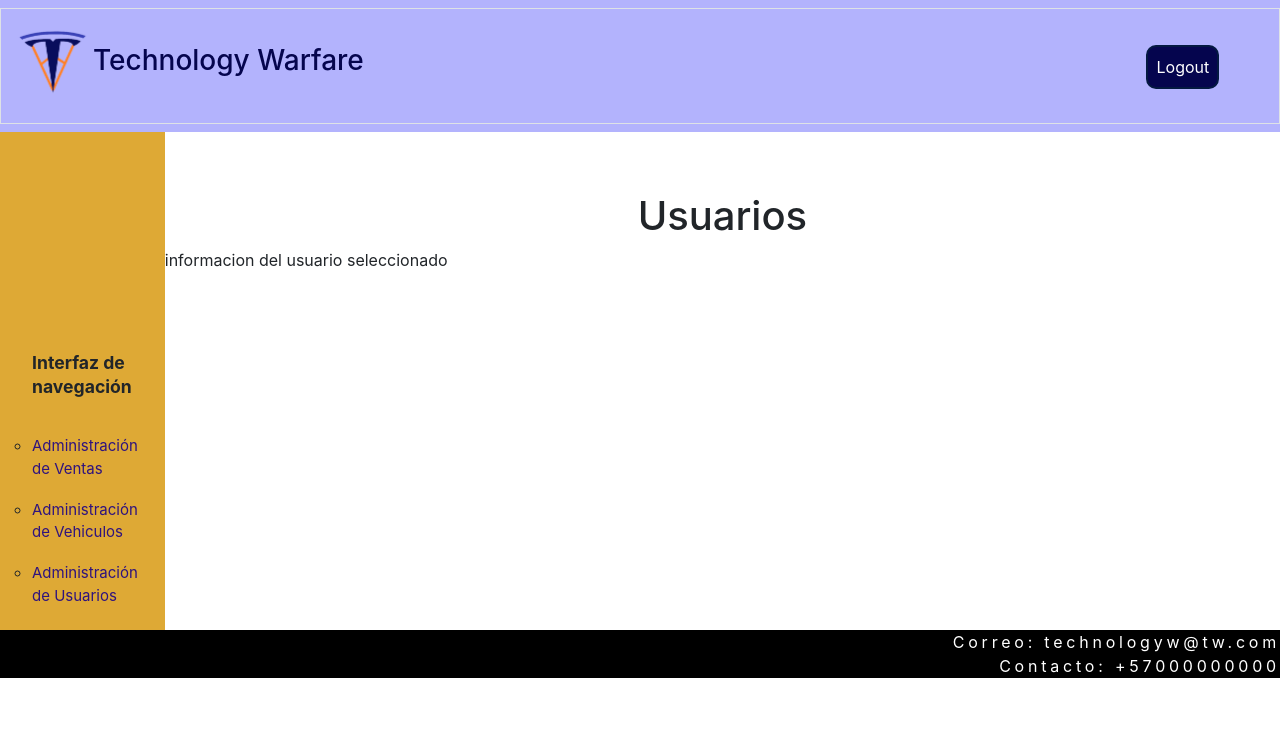
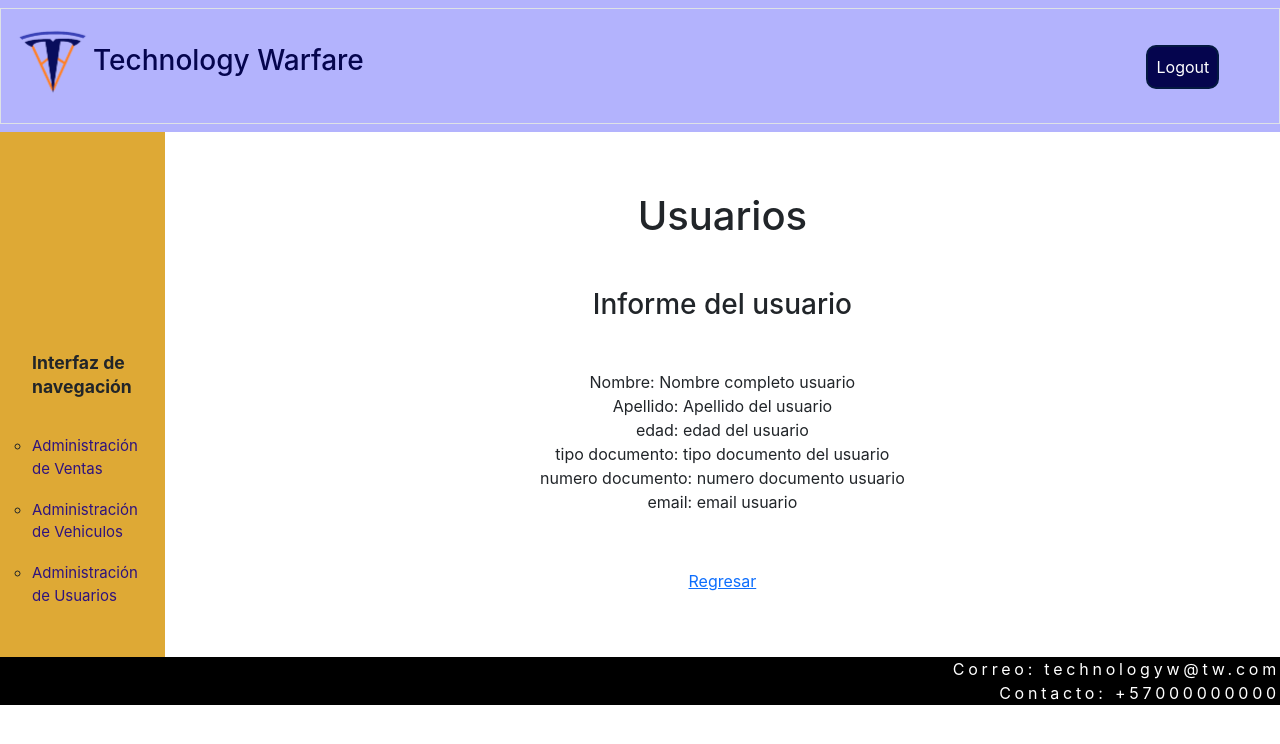
Before and after one commit to Technology-Warfare/Project-ciclo3, a React (Create React App) app in the folder tesla/: page /dashboard/usuarios/info in a window 1280 px wide. Shown: the top 744 px of the page. Built offline with nearby package versions, Linux system fonts and the light colour scheme.

Commit message:
creacion info usuarios

```diff
--- a/tesla/src/Pages/infouser.js
+++ b/tesla/src/Pages/infouser.js
@@ -2,6 +2,8 @@ import React from 'react'
 import NavbarPrivado from '../components/NavbarPrivado'
 import Sidebar from '../components/Sidebar'
 import Footer from '../components/Footer'
+import '../Pages/styles/usuarios.css';
+import { Link } from 'react-router-dom';
 
 const infouser = () => {
     return (
@@ -13,7 +15,21 @@ const infouser = () => {
                     <h1 className="title">
                         Usuarios
                     </h1>
-                    informacion del usuario seleccionado
+                    <h3 className="title mt-5">
+                        Informe del usuario
+                    </h3>
+                    <div className="info-user mt-5">
+                        Nombre: Nombre completo usuario<br/>
+                        Apellido: Apellido del usuario<br/>
+                        edad: edad del usuario <br/>
+                        tipo documento: tipo documento del usuario <br/>
+                        numero documento: numero documento usuario <br/>
+                        email: email usuario <br/>
+                    </div>
+                    <div className="link">
+                        <Link to="/dashboard/usuarios">Regresar</Link>
+                    </div>
+
                 </div>
             </div>
             <Footer/>
--- a/tesla/src/Pages/styles/usuarios.css
+++ b/tesla/src/Pages/styles/usuarios.css
@@ -34,6 +34,15 @@ td{
     text-align: center;
 }
 
+.info-user{
+    text-align:center;
+}
+
+.link{
+    text-align: center;
+    margin-top: 5%;
+}
+
 @media screen and (max-width:600px) {
 
     .content-usuarios{
--- a/tesla/src/components/DatosListaVenta.js
+++ b/tesla/src/components/DatosListaVenta.js
@@ -124,7 +124,8 @@ const DatosListaVenta = () => {
                                     </div>
                                     <div class="modal-footer">
                                         <button type="button" class="btn btn-secondary" data-bs-dismiss="modal">Cancelar</button>
-                                        <button type="button" class="btn btn-primary">Guardar</button>
+                                        <button type="button" onClick={handleAceptar} class="btn btn-primary">Guardar</button>
+                                        <ToastContainer />
                                     </div>
                                 </div>
                             </div>
--- a/tesla/src/components/DatosVehiculo.js
+++ b/tesla/src/components/DatosVehiculo.js
@@ -270,7 +270,8 @@ const DatosVehiculo = () => {
                                 </div>
                                 <div class="modal-footer">
                                     <button type="button" class="btn btn-secondary" data-bs-dismiss="modal">Cancelar</button>
-                                    <button type="button" class="btn btn-primary">Guardar</button>
+                                    <button type="button" onClick={handleAceptar} class="btn btn-primary">Guardar</button>
+                                    <ToastContainer />
                                 </div>
                             </div>
                         </div>
--- a/tesla/src/components/RegistrarVehiculo.js
+++ b/tesla/src/components/RegistrarVehiculo.js
@@ -95,8 +95,6 @@ const RegistrarVehiculo = () => {
                     <textarea class="form-control" id="observaciones" rows="3"></textarea>
                 </div>
             </div>
-
-
         </div>
     )
 }
```
